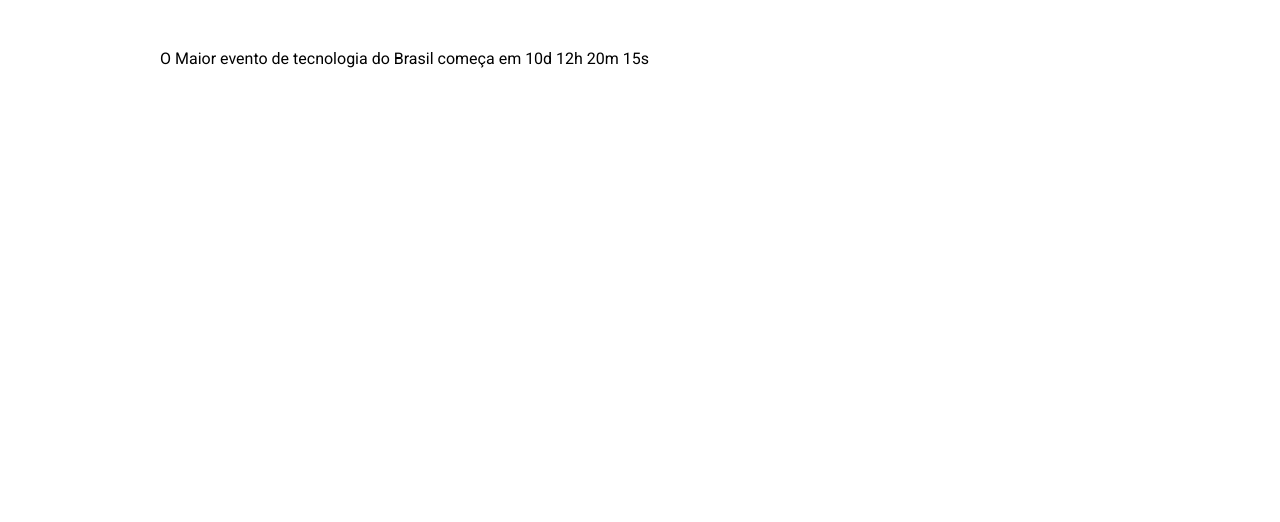
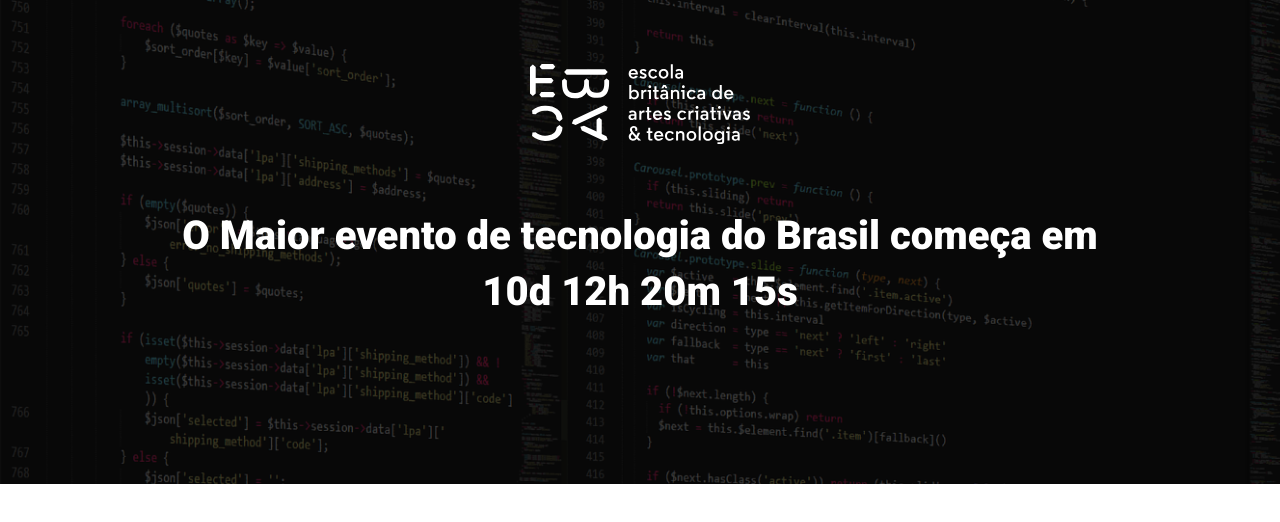
Before and after one commit to maxjdev/Event_Page-Ebac_Talks, a website built with Parcel: page src/index.html in a window 1280 px wide. Built offline with nearby package versions, Linux system fonts and the light colour scheme.

Commit message:
add: _hero.scss

```diff
--- a/package.json
+++ b/package.json
@@ -12,6 +12,7 @@
   "license": "ISC",
   "devDependencies": {
     "@parcel/transformer-sass": "^2.10.3",
-    "parcel": "^2.10.3"
+    "parcel": "^2.10.3",
+    "sharp": "^0.31.3"
   }
 }
--- a/src/index.html
+++ b/src/index.html
@@ -6,14 +6,14 @@
     <title>EBAC TechTalk</title>
     <link rel="preconnect" href="https://fonts.googleapis.com">
     <link rel="preconnect" href="https://fonts.gstatic.com" crossorigin>
-    <link href="https://fonts.googleapis.com/css2?family=Roboto:wght@400;900&display=swap" rel="stylesheet">
+    <link href="https://fonts.googleapis.com/css2?family=Roboto:wght@400;700;900&display=swap" rel="stylesheet">
     <link rel="stylesheet" href="./styles/main.scss">
 </head>
 <body>
     <header class="hero">
         <div class="container">
-            <img src="./images/ebac_logo.svg" alt="EBAC">
-            <p>
+            <img class="hero__logo" src="./images/ebac_logo.svg" alt="EBAC">
+            <p class="hero__text">
                 O Maior evento de tecnologia do Brasil começa em 10d 12h 20m 15s
             </p>
         </div>
--- /dev/null
+++ b/src/styles/_hero.scss
@@ -0,0 +1,52 @@
+.hero {
+    padding-top: 64px;
+    padding-bottom: 100px;
+    background-image: url(../images/fundo.png);
+    background-repeat: no-repeat;
+    background-size: cover;
+    position: relative;
+
+    .container {
+        position: relative;
+    }
+
+    &::before {
+        position: absolute;
+        top: 0;
+        left: 0;
+        width: 100%;
+        height: 100%;
+        background-color: #000;
+        content: "";
+        opacity: 0.7;
+    }
+
+    &__text {
+        margin-top: 64px;
+        margin-bottom: 64px;
+        font-size: 40px;
+        line-height: 56px;
+        font-weight: 800;
+        text-align: center;
+    }
+
+    &__logo{
+        display: block;
+        margin: 0 auto;
+        height: 80px;
+    }
+
+    @media (max-width: 640px) {
+        padding: 40px 0;
+
+        &__logo {
+            height: 40px;
+        }
+
+        &__text {
+            font-size: 22px;
+            line-height: 24px;
+            margin: 24px 0;
+        }
+    }
+}
--- a/src/styles/_reset.scss
+++ b/src/styles/_reset.scss
@@ -3,4 +3,5 @@
     padding: 0;
     box-sizing: border-box;
     font-family: 'Roboto', sans-serif;
+    color: #fff;
 }
--- a/src/styles/main.scss
+++ b/src/styles/main.scss
@@ -1,4 +1,5 @@
 @use 'reset';
+@use 'hero';
 
 .container {
     max-width: 960px;
```
Also changed, not shown: 1 other file.
